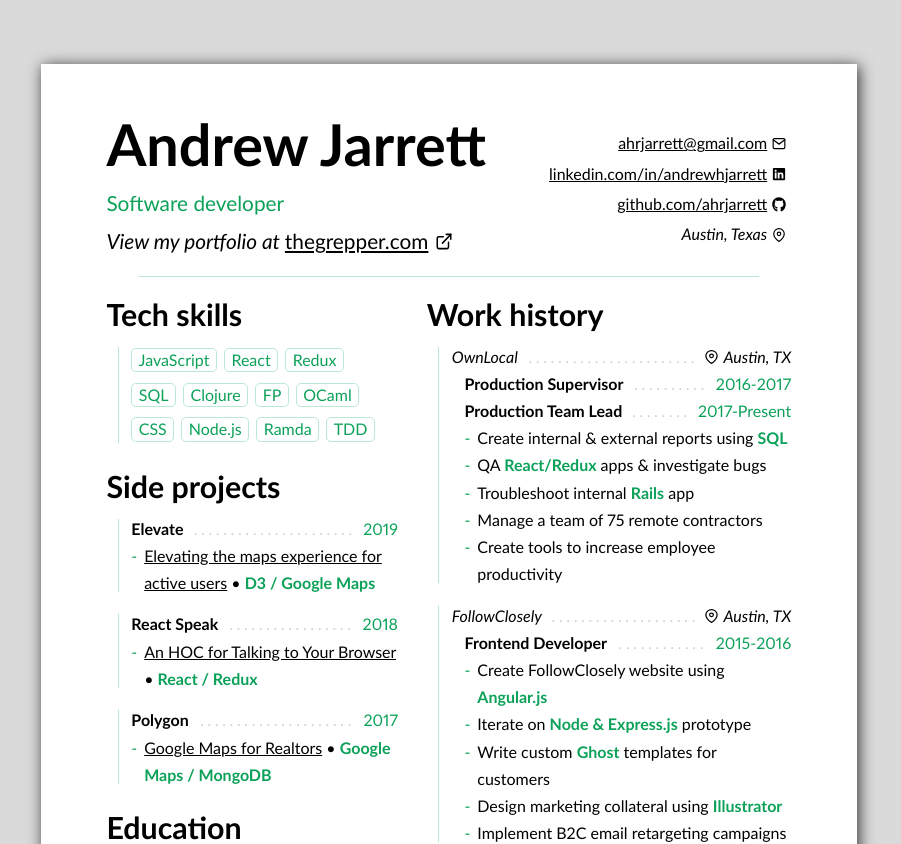
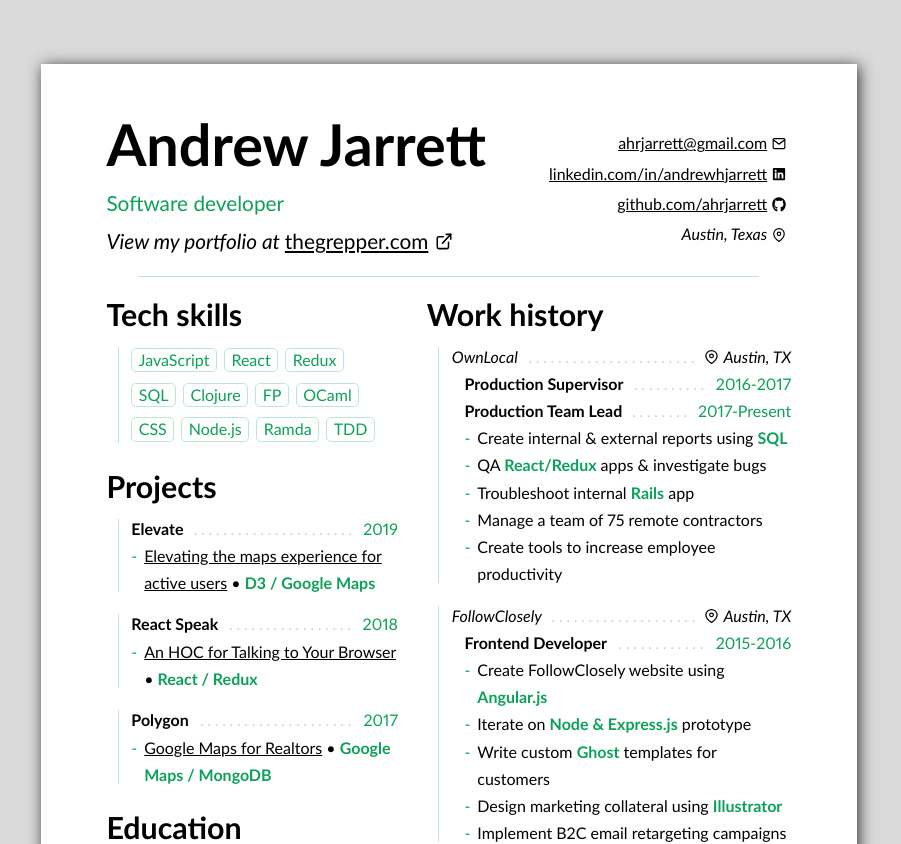
Before and after one commit to ahrjarrett/thegrepper, a React (Create React App) app: page /resume in a window 1280 px wide. Shown: the top 844 px of the page, without its empty margins (367-1268 px from the left). Built offline with nearby package versions, Linux system fonts and the light colour scheme; a web font is replaced by a local one.

Commit message:
change Side Projects to just Projects

```diff
--- a/src/SideProjects.js
+++ b/src/SideProjects.js
@@ -3,7 +3,7 @@
 
 const SideProjects = () => (
   <div>
-    <Section heading="Side projects" items={items} />
+    <Section heading="Projects" items={items} />
     {/* <p className="section-footer">
       …more at{" "}
       <a className="section-footer-link" href="https://github.com/ahrjarrett">
```
